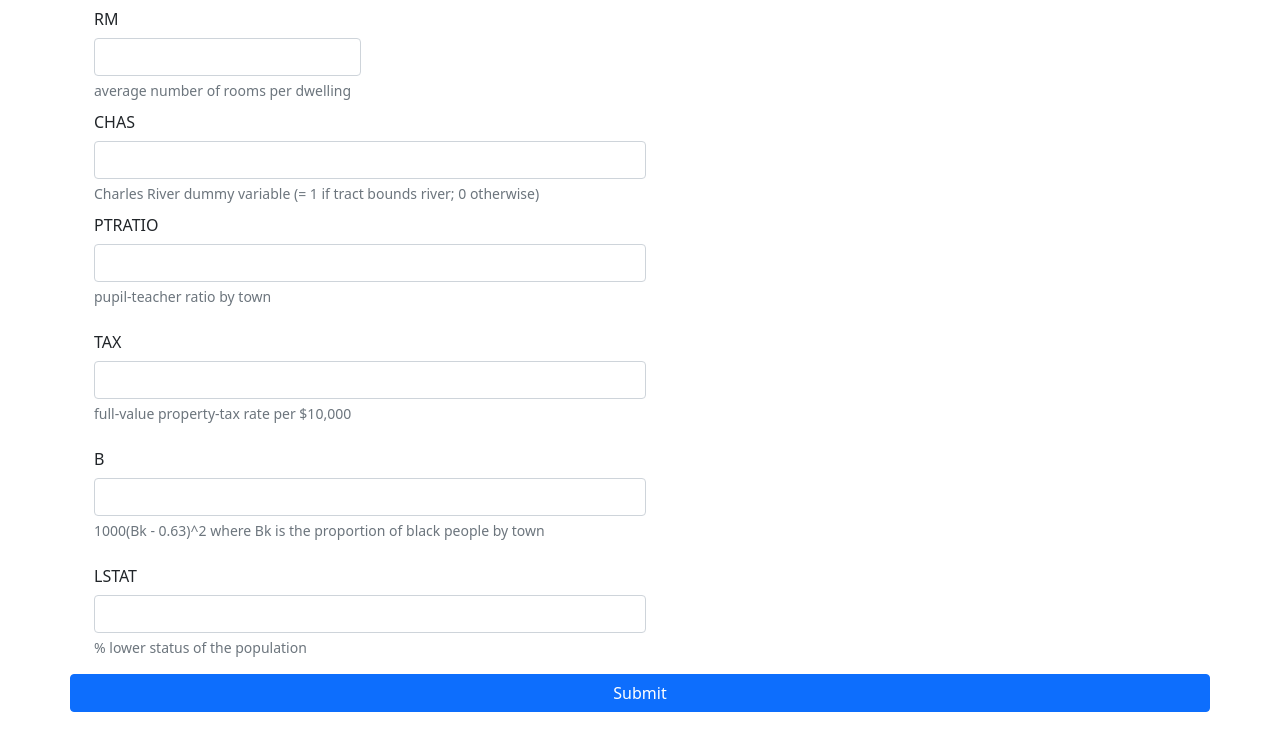
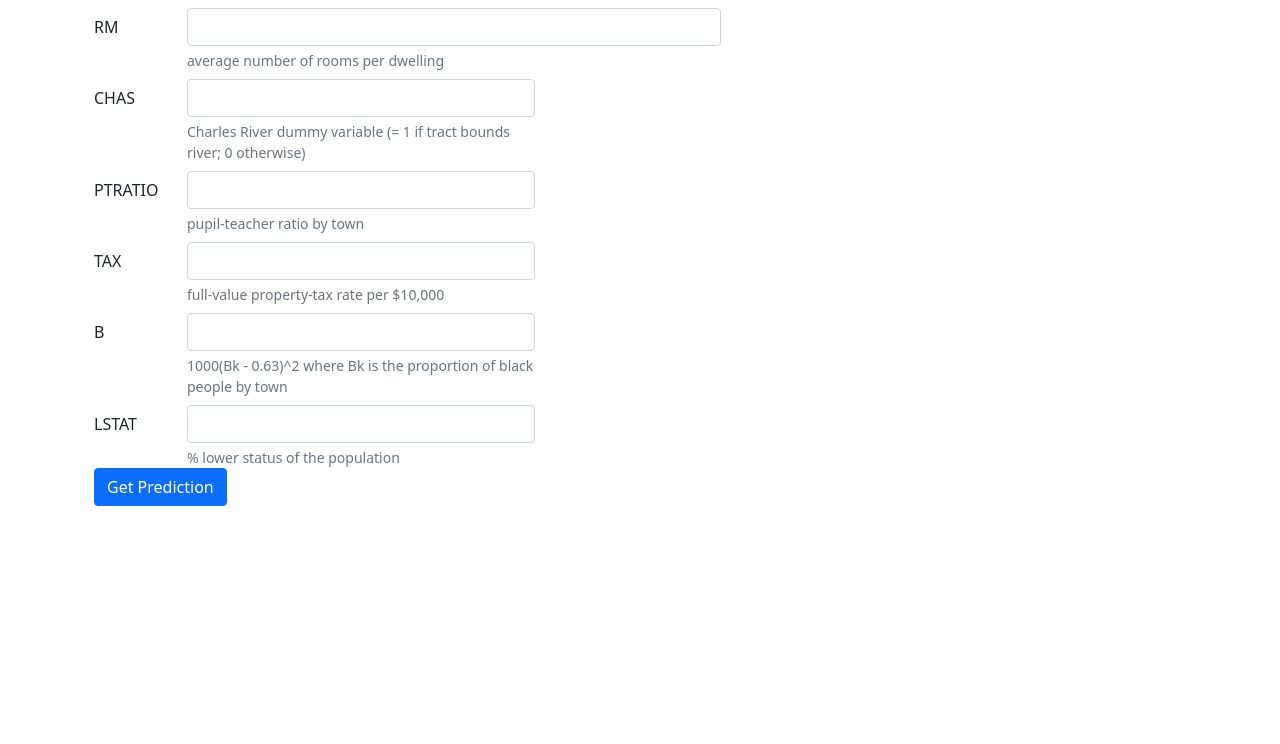
Before and after one commit to Idris01/operationalizing_machine_learning, a Flask app: page / in a window 1280 px wide. Shown: the part 56-800 px from the top of the page. Run offline with Flask 2, Linux system fonts and the light colour scheme; parts of the project's set-up code (start-up, migrations or seed data) failed here and were passed over.

Commit message:
format display

```diff
--- a/templates/index.html
+++ b/templates/index.html
@@ -12,8 +12,9 @@
   </head>
   <body>
     {% include 'nav.html' %}
+    <div class="container">
     {% include 'predict.html' %}
-
+    </div>
     <!-- Optional JavaScript; choose one of the two! -->
 
     <!-- Option 1: Bootstrap Bundle with Popper -->
--- a/templates/predict.html
+++ b/templates/predict.html
@@ -1,53 +1,46 @@
-<div class="container-lg align-self-center">
-<form class="row">
-   <div class="col-6 form-check">
-        <label for="rm" class="col-sm-2 col-form-label">RM</label>
-        <div class="col-sm-6">
+
+<form class="container justify-content-center">
+   <div class="row mt-2">
+        <label for="rm" class="col-sm-2 col-md-1 col-form-label">RM</label>
+        <div class="col-sm-10 col-md-6">
             <input type="number" step="any" class="form-control" id="rm" required>
             <div class="form-text">average number of rooms per dwelling</div>
        </div>
-
   </div>
-  <div class="co-6 form-check">
-    <label for="chas" class="col-sm-2 col-form-label">CHAS</label>
-    <div class="col-sm-6">
+  <div class="row mt-2">
+    <label for="chas" class="col-1 col-form-label">CHAS</label>
+    <div class="col-4">
         <input type="number" step="any" class="form-control" id="chas" required>
         <div class="form-text">Charles River dummy variable (= 1 if tract bounds river; 0 otherwise)</div>
     </div>
-
   </div>
-  <div class="mb-3 form-check">
-    <label for="ptratio" class="col-sm-2 col-form-label">PTRATIO</label>
-     <div class="col-sm-6">
+  <div class="row mt-2">
+    <label for="ptratio" class="col-1 col-form-label">PTRATIO</label>
+     <div class="col-4">
         <input type="number" step="any" class="form-control" id="ptratio" required>
         <div class="form-text">pupil-teacher ratio by town</div>
     </div>
   </div>
-  <div class="mb-3 form-check">
-    <label for="tax" class="col-sm-2 col-form-label">TAX</label>
-    <div class="col-sm-6">
+  <div class="row mt-2">
+    <label for="tax" class="col-1 col-form-label">TAX</label>
+    <div class="col-4">
         <input type="number" step="any" class="form-control" id="tax" required>
         <div class="form-text">full-value property-tax rate per $10,000</div>
     </div>
-
   </div>
-  <div class="mb-3 form-check">
-    <label for="b" class="col-sm-2 col-form-label">B</label>
-    <div class="col-sm-6">
+  <div class="row mt-2">
+    <label for="b" class="col-1 col-form-label">B</label>
+    <div class="col-4">
         <input type="number" step="any" class="form-control" id="b" required>
         <div class="form-text">1000(Bk - 0.63)^2 where Bk is the proportion of black people by town</div>
      </div>
   </div>
-    <div class="mb-3 form-check">
-    <label for="lstat" class="col-sm-2 col-form-label">LSTAT</label>
-    <div class="col-sm-6">
+    <div class="row mt-2">
+    <label for="lstat" class="col-1 col-form-label">LSTAT</label>
+    <div class="col-4">
         <input type="number" step="any" class="form-control" id="lstat" required>
         <div class="form-text">% lower status of the population</div>
     </div>
   </div>
-
-
-  <button type="submit" id="submit" class="btn btn-primary">Submit</button>
+  <button type="submit" id="submit" class="btn btn-primary">Get Prediction</button>
 </form>
-
-</div>
```
